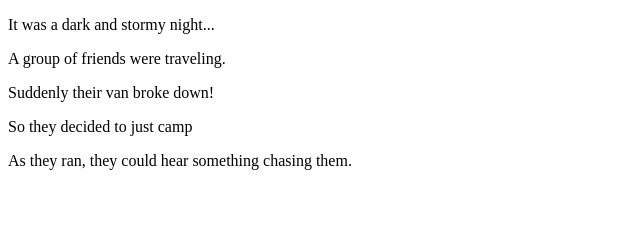
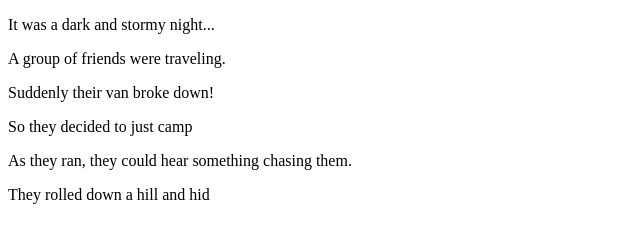
Before and after one commit to Andreweck/fireside-story, a plain HTML site: page fireside-story/index.html in a window 1280 px wide. Shown: the whole page, without its empty margins (0-640 px from the left). Drawn offline with Linux system fonts and the light colour scheme.

Commit message:
More story

```diff
--- a/fireside-story/index.html
+++ b/fireside-story/index.html
@@ -6,5 +6,6 @@
     <p>Suddenly their van broke down!</p>
     <p>So they decided to just camp</p>
     <p>As they ran, they could hear something chasing them.</p>
+    <p>They rolled down a hill and hid</p>
   </body>
 </html>
```
